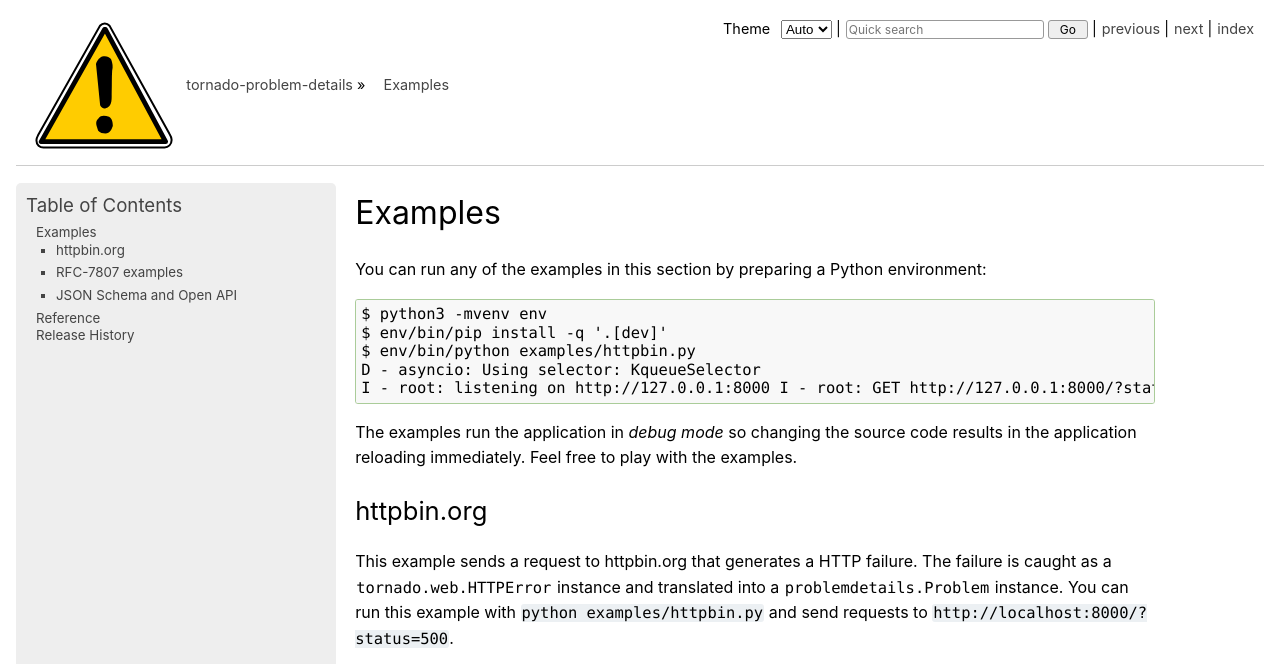
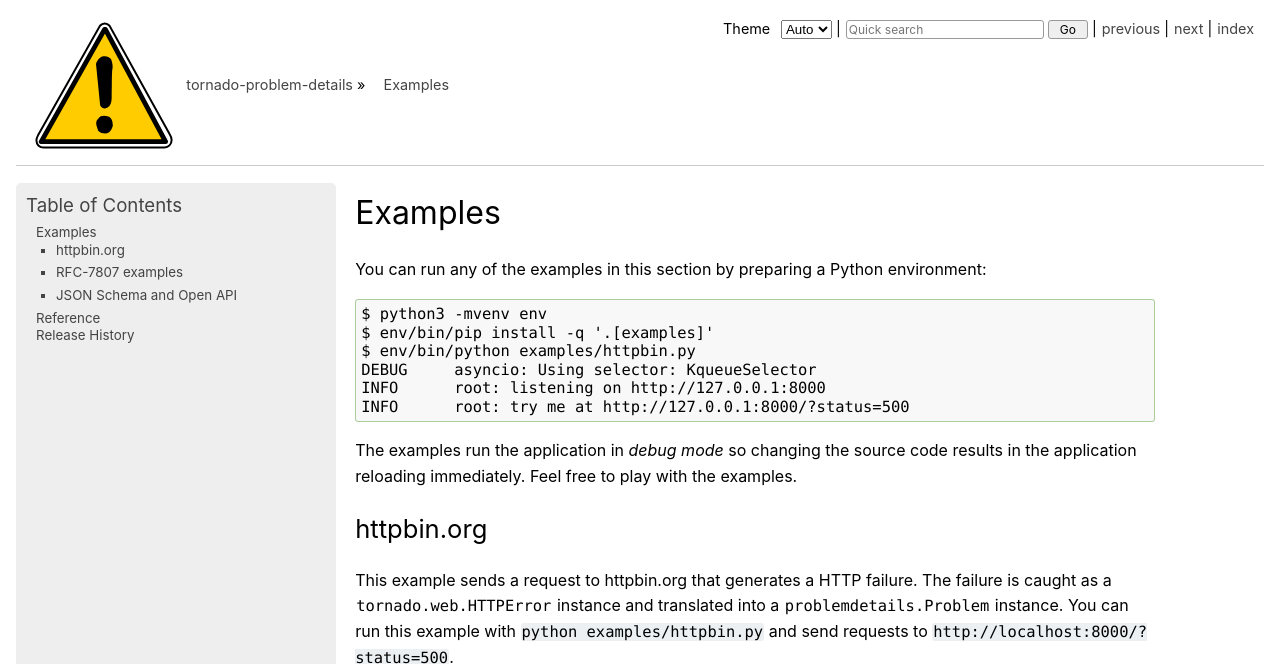
Before and after one commit to dave-shawley/tornado-problem-details, a Sphinx documentation site: the page built from docs/examples.rst, in a window 1280 px wide and 900 px high, cut to the strip 0-664 px from the top of the window. Built offline with Sphinx 7.4.7, drawn with Linux system fonts in a browser that asks for light colours.

Commit message:
Use native async in examples

```diff
--- a/docs/examples.rst
+++ b/docs/examples.rst
@@ -4,10 +4,11 @@
 environment::
 
    $ python3 -mvenv env
-   $ env/bin/pip install -q '.[dev]'
+   $ env/bin/pip install -q '.[examples]'
    $ env/bin/python examples/httpbin.py
-   D - asyncio: Using selector: KqueueSelector
-   I - root: listening on http://127.0.0.1:8000 I - root: GET http://127.0.0.1:8000/?status=419
+   DEBUG     asyncio: Using selector: KqueueSelector
+   INFO      root: listening on http://127.0.0.1:8000
+   INFO      root: try me at http://127.0.0.1:8000/?status=500
 
 The examples run the application in *debug mode* so changing the source
 code results in the application reloading immediately.  Feel free to
--- a/docs/history.rst
+++ b/docs/history.rst
@@ -6,6 +6,7 @@
 - Renamed primary branch to "main"
 - Drop Python 2.7 support
 - Add type annotations
+- Rewrite examples to use asyncio instead of the Tornado IOLoop
 
 `0.0.6`_ (8 Apr 2019)
 ---------------------
--- a/setup.cfg
+++ b/setup.cfg
@@ -37,6 +37,9 @@
     twine==4.0.1
     wheel>=0.37.1
     yapf==0.26.0
+examples =
+    jsonschema
+    pyyaml
 
 [bdist_wheel]
 universal = yes
```
Also changed, not shown: other parts of docs/examples.rst (+2 -2 lines), 3 other files.
